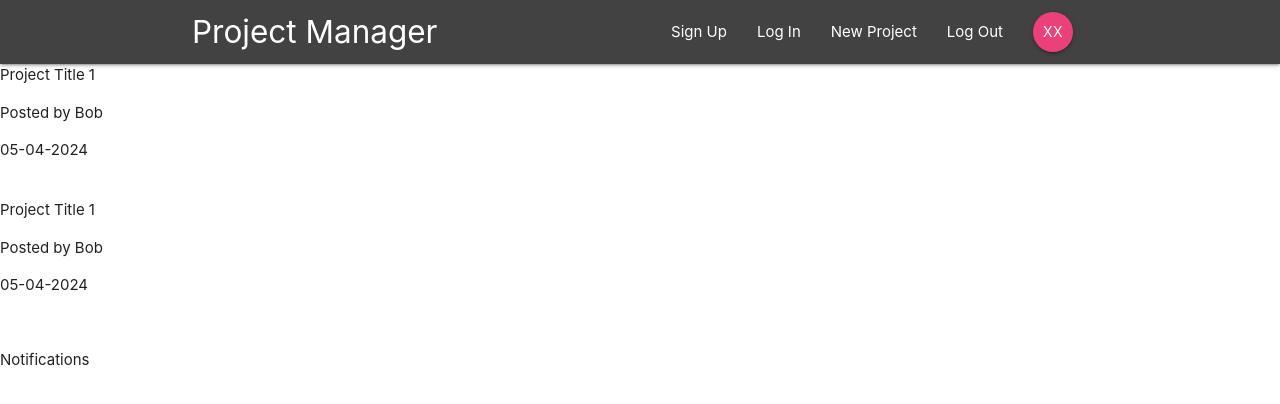
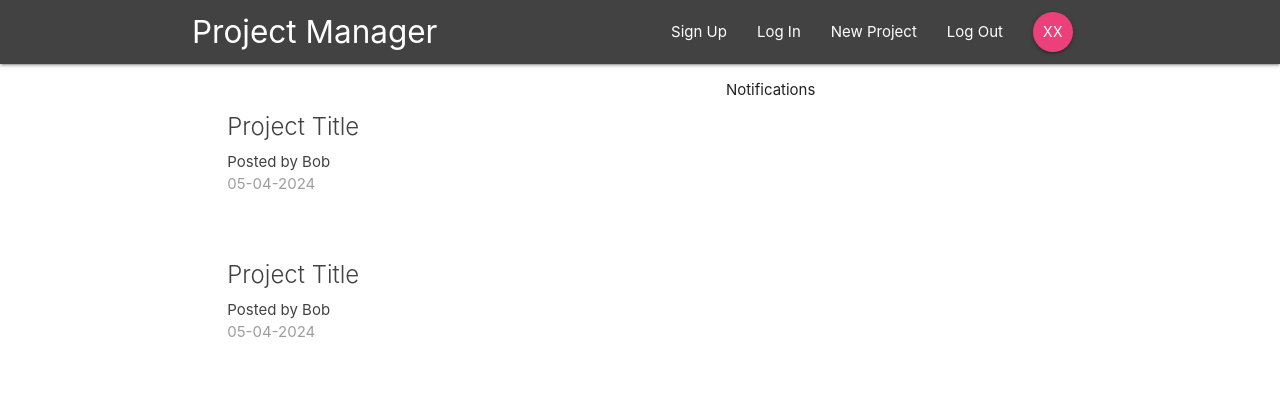
Before and after one commit to Konolin/project-manager, a React (Vite) app: page / in a window 1280 px wide. Shown: the top 404 px of the page. Built offline with nearby package versions, Linux system fonts and the light colour scheme.

Commit message:
Hardcoded dashboard

```diff
--- a/src/components/dashboard/Dashboard.jsx
+++ b/src/components/dashboard/Dashboard.jsx
@@ -3,12 +3,12 @@ import ProjectList from "../projects/ProjectList.jsx";
 
 export default function Dashboard() {
     return (
-        <div>
-            <div>
-                <div className="project-list">
+        <div className="dashboard container">
+            <div className="row">
+                <div className="col s12 m6">
                     <ProjectList/>
                 </div>
-                <div className="notifications">
+                <div className="col s12 m5 offset-m1">
                     <Notifications/>
                 </div>
             </div>
--- a/src/components/projects/ProjectDetails.jsx
+++ b/src/components/projects/ProjectDetails.jsx
@@ -3,13 +3,13 @@ import {useParams} from "react-router-dom";
 export default function ProjectDetails () {
     const {id} = useParams();
     return (
-        <div>
-            <div>
-                <div>
-                    <span>Project Title - {id}</span>
+        <div className="container section project-details">
+            <div className="card z-depth-0">
+                <div className="card-content">
+                    <span className="card-title">Project Title - {id}</span>
                     <p>Bla bla bla bla bla bla bla bla</p>
                 </div>
-                <div>
+                <div className="card-action grey lighten-4 grey-text">
                     <div>Posted by Bob</div>
                     <div>02-02-2024</div>
                 </div>
--- a/src/components/projects/ProjectList.jsx
+++ b/src/components/projects/ProjectList.jsx
@@ -2,7 +2,7 @@ import ProjectSummary from "./ProjectSummary.jsx";
 
 export default function ProjectList() {
     return (
-        <div>
+        <div className="project-list section">
             <ProjectSummary/>
             <ProjectSummary/>
         </div>
--- a/src/components/projects/ProjectSummary.jsx
+++ b/src/components/projects/ProjectSummary.jsx
@@ -1,11 +1,10 @@
 export default function ProjectSummary() {
     return (
-        <div>
-            <div>
-                <span>Project Title 1</span>
+        <div className="card z-depth-0 project-summary">
+            <div className="card-content grey-text text-darken-3">
+                <span className="card-title">Project Title</span>
                 <p>Posted by Bob</p>
-                <p>05-04-2024</p>
-                <br/>
+                <p className="grey-text">05-04-2024</p>
             </div>
         </div>
     );
```
